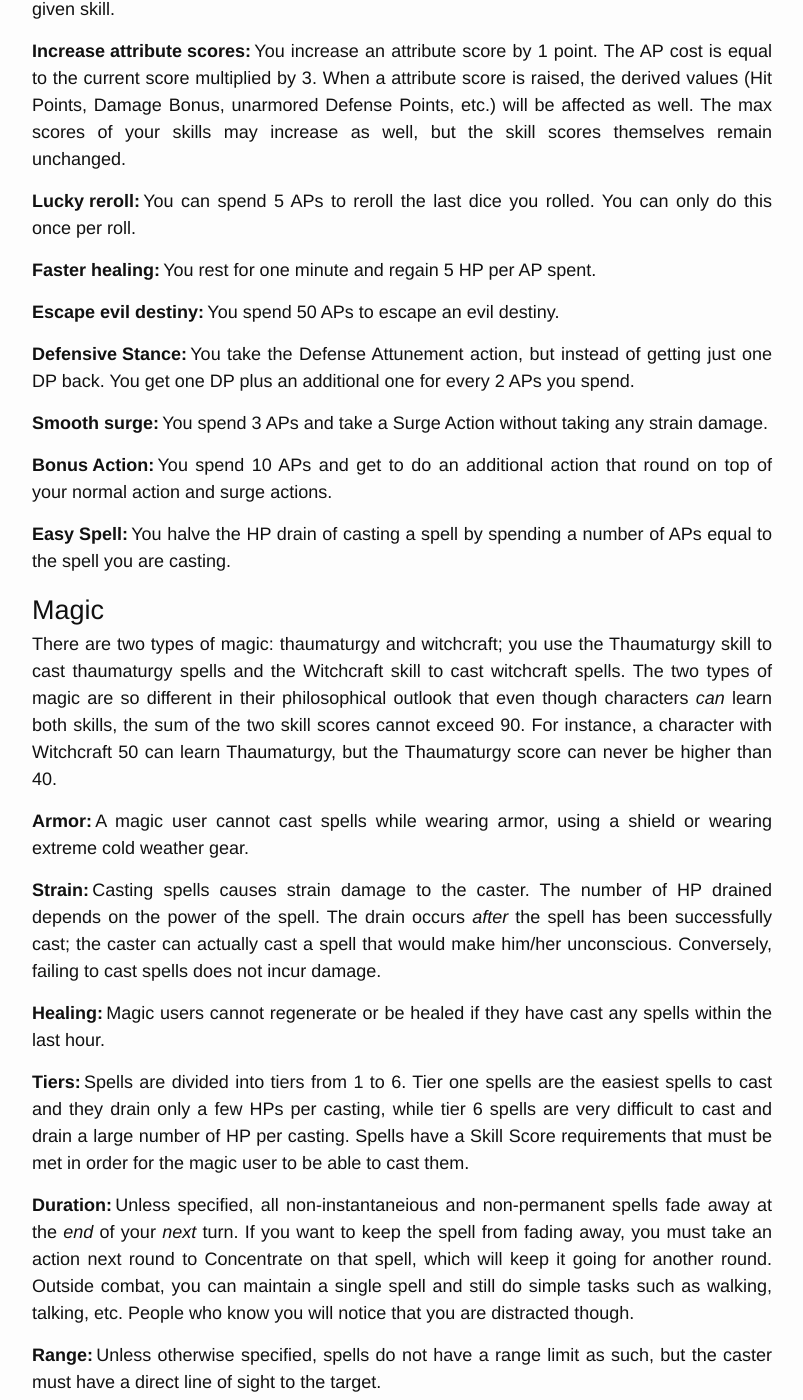
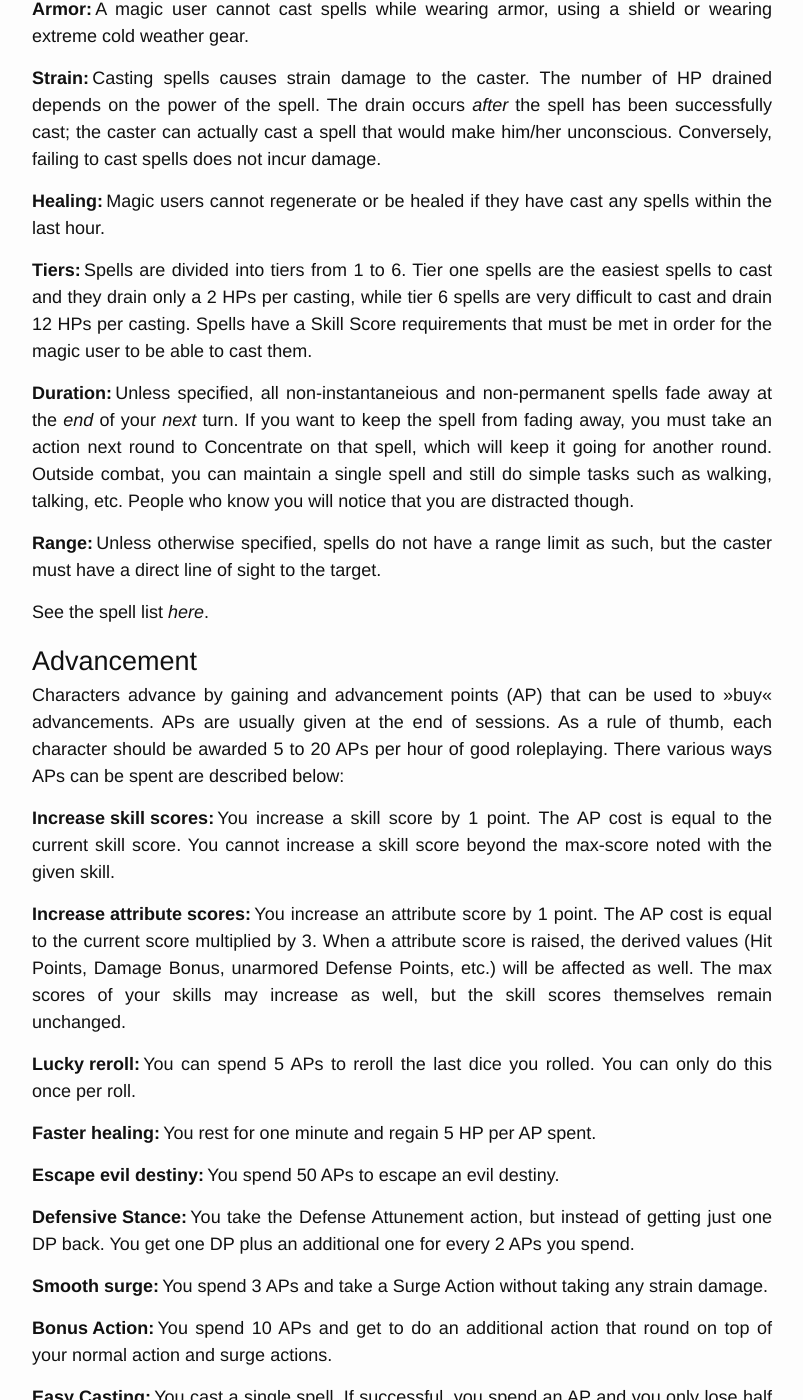
Before and after one commit to moccalotto/kaos, a Jekyll site: the page built from _rulebook/main.md, in a window 1280 px wide and 1400 px high, scrolled down 4933 px. Shown: the whole window, without its empty margins (238-1041 px from the left). Built offline with Jekyll 4.4.1, drawn with Linux system fonts in a browser that asks for light colours; some of the changed text lies outside the part shown.

Commit message:
Progress.

```diff
--- a/_rulebook/main.md
+++ b/_rulebook/main.md
@@ -218,6 +218,51 @@
 {% endfor %}
 
 
+## Magic
+There are two types of magic: thaumaturgy and witchcraft;
+you use the Thaumaturgy skill to cast thaumaturgy spells and
+the Witchcraft skill to cast witchcraft spells.
+The two types of magic are so different in their philosophical outlook that
+even though characters *can* learn both skills, the sum of the two skill scores
+cannot exceed 90. For instance, a character with Witchcraft 50 can learn Thaumaturgy,
+but the Thaumaturgy score can never be higher than 40.
+
+#### Armor
+A magic user cannot cast spells while wearing armor,
+using a shield or wearing extreme cold weather gear.
+
+#### Strain
+Casting spells causes strain damage to the caster.
+The number of HP drained depends on the power of the spell.
+The drain occurs *after* the spell has been successfully cast;
+the caster can actually cast a spell that would make him/her
+unconscious. Conversely, failing to cast spells does not
+incur damage.
+
+#### Healing
+Magic users cannot regenerate or be healed
+if they have cast any spells within the last hour.
+
+#### Tiers
+Spells are divided into tiers from 1 to 6. Tier one spells are the easiest spells
+to cast and they drain only a 2 HPs per casting, while tier 6 spells are very difficult to
+cast and drain 12 HPs per casting.
+Spells have a Skill Score requirements that must be met in order for the magic user to be able to cast them.
+
+#### Duration
+Unless specified, all non-instantaneious and non-permanent spells
+fade away at the *end* of your *next* turn. If you want to keep the spell from fading away,
+you must take an action next round to Concentrate on that spell, which will keep it going for
+another round. Outside combat, you can maintain a single spell and still do simple tasks such
+as walking, talking, etc. People who know you will notice that you are distracted though.
+
+#### Range
+Unless otherwise specified, spells do not have a range limit as such,
+but the caster must have a direct line of sight to the target.
+
+{:.noprint}
+See the spell list [here]({{ '/rulebook/spells/' | prepend: site.baseurl }}).
+
 ## Advancement
 
 Characters advance by gaining and advancement points (AP)
@@ -259,51 +304,10 @@
 You spend 10 APs and get to do an additional action that
 round on top of your normal action and surge actions.
 
-#### Easy Spell
-You halve the HP drain of casting a spell by spending a number
-of APs equal to the spell you are casting.
+#### Easy Casting
+You cast a single spell. If successful, you spend an AP and you only
+lose half the normal HP drain of that spell.
 
-## Magic
-There are two types of magic: thaumaturgy and witchcraft;
-you use the Thaumaturgy skill to cast thaumaturgy spells and
-the Witchcraft skill to cast witchcraft spells.
-The two types of magic are so different in their philosophical outlook that
-even though characters *can* learn both skills, the sum of the two skill scores
-cannot exceed 90. For instance, a character with Witchcraft 50 can learn Thaumaturgy,
-but the Thaumaturgy score can never be higher than 40.
-
-#### Armor
-A magic user cannot cast spells while wearing armor,
-using a shield or wearing extreme cold weather gear.
-
-#### Strain
-Casting spells causes strain damage to the caster.
-The number of HP drained depends on the power of the spell.
-The drain occurs *after* the spell has been successfully cast;
-the caster can actually cast a spell that would make him/her
-unconscious. Conversely, failing to cast spells does not
-incur damage.
-
-#### Healing
-Magic users cannot regenerate or be healed
-if they have cast any spells within the last hour.
-
-#### Tiers
-Spells are divided into tiers from 1 to 6. Tier one spells are the easiest spells
-to cast and they drain only a few HPs per casting, while tier 6 spells are very difficult to
-cast and drain a large number of HP per casting.
-Spells have a Skill Score requirements that must be met in order for the magic user to be able to cast them.
-
-#### Duration
-Unless specified, all non-instantaneious and non-permanent spells
-fade away at the *end* of your *next* turn. If you want to keep the spell from fading away,
-you must take an action next round to Concentrate on that spell, which will keep it going for
-another round. Outside combat, you can maintain a single spell and still do simple tasks such
-as walking, talking, etc. People who know you will notice that you are distracted though.
-
-#### Range
-Unless otherwise specified, spells do not have a range limit as such,
-but the caster must have a direct line of sight to the target.
-
-{:.noprint}
-See the spell list [here]({{ '/rulebook/spells/' | prepend: site.baseurl }}).
+#### Perfect Casting
+You cast a single spell. If successful, you spend a number of APs
+equal to the spell teir. Casting that spell does not drain any HP.
```
